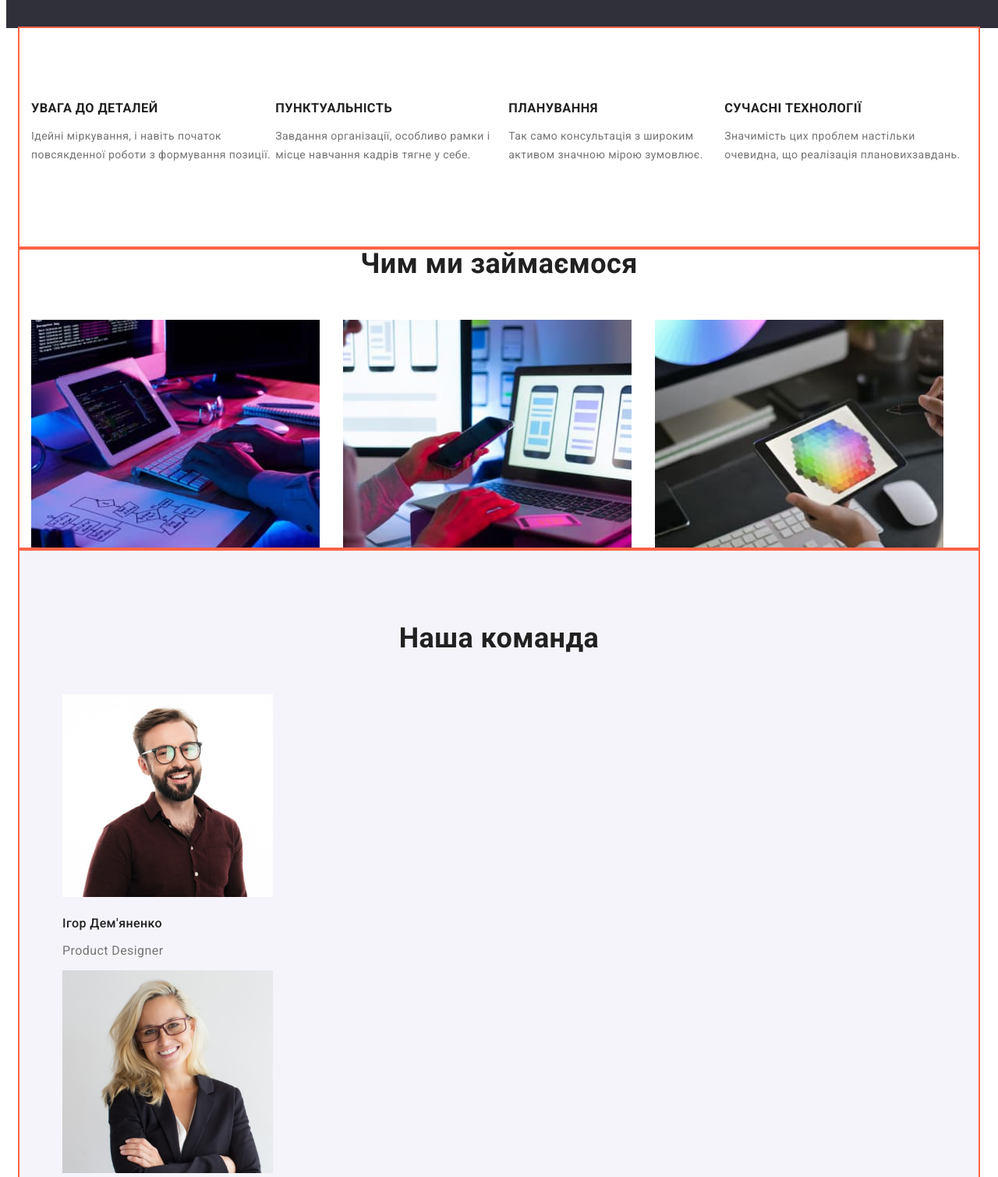
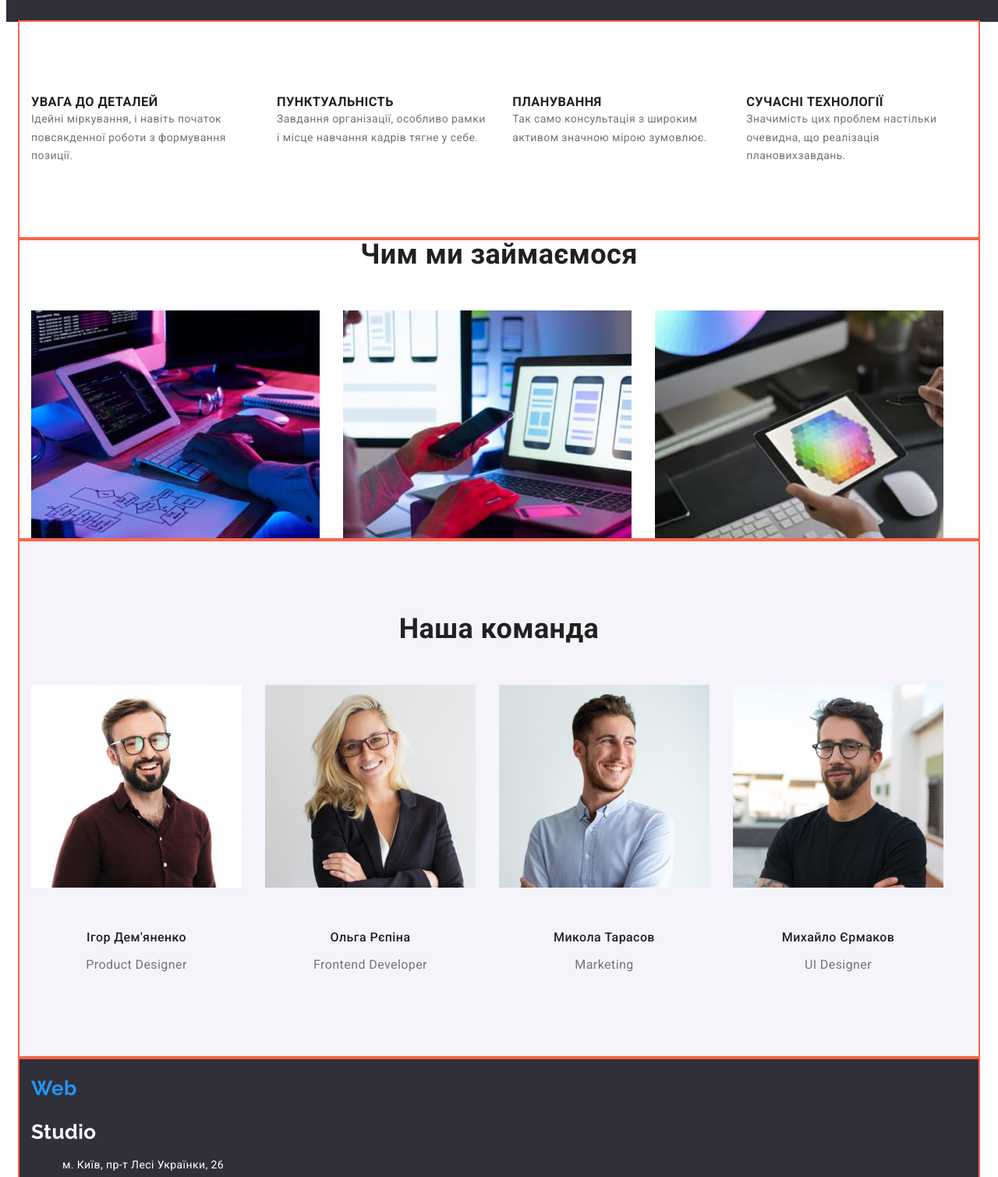
Before and after one commit to VitaliyKharytonov/goit-markup-hw-03, a plain HTML site: page index.html in a window 1280 px wide. Shown: the part 660-2169 px from the top of the page at 78% size. Drawn offline with Linux system fonts and the light colour scheme.

Commit message:
стилізація 3 секцій

```diff
--- a/css/style.css
+++ b/css/style.css
@@ -29,7 +29,7 @@ body{
 
 .logo{
     display: block;
-    padding: 28px 0 29px;
+    padding: 24px 0 25px;
     margin-right: 93px;
     color: var(--logo-text);
 
@@ -62,7 +62,7 @@ body{
 
 .hat-list>.item{
     display: block;
-    padding: 32px 0;
+
 }
 
 .hat-list .item:not(:last-child){
@@ -82,6 +82,8 @@ body{
 }
 
 .site-nav .link{
+    display: block;
+    padding: 32px 0;
     color: var(--basic-text-color);
 }
 
@@ -97,16 +99,12 @@ body{
     list-style: none;
 }
 
-.auth-nav>.item{
-    display: block;
-    padding: 32px 0;
-}
-
 .auth-nav .item:not(:first-child){
     margin-left: 50px;
 }
 
 .auth-nav .link{
+    padding: 32px 0;
     color: var(--additional-text-color);
 }
 
@@ -211,7 +209,21 @@ body{
     list-style: none;
 }
 
+.features-text{
+    margin: 0;
+}
+
+.features .item{
+    min-width: 270px;
+}
+
+.features .item:not(:first-child){
+    margin-left: 30px;
+}
+
+
     /* стиль секції чим ми займаємося */
+
 
 .work-list{
     display: flex;
@@ -228,13 +240,17 @@ body{
     display: block;
 }
 
+
     /* стиль секції команда */
+
 
 .comand{
     background-color: var(--comand-fone);
 }
 
 .comand-name{
+    margin-bottom: 10px;
+
     color: var(--basic-text-color);
 
     font-weight: 500;
@@ -243,7 +259,23 @@ body{
 }
 
 .comand-list{
+    display: flex;
+    padding: 0;
+    margin: 0;
     list-style: none;
+}
+
+.comand-list .item{
+text-align: center;
+}
+
+.comand-list img{
+display: inline-block;
+margin-bottom: 30px;
+}
+
+.comand-list .item:not(:first-child){
+    margin-left: 30px;
 }
 
 .comand-list p{
--- a/index.html
+++ b/index.html
@@ -53,27 +53,27 @@
       <section class="features section container">
         <h2 class="section-title visually-hidden">Особливості</h2>
         <ul class="features-list">
-          <li>
+          <li class="item">
             <h3 class="features-title">УВАГА ДО ДЕТАЛЕЙ</h3>
             <p class="features-text">
               Ідейні міркування, і навіть початок повсякденної роботи з
               формування позиції.
             </p>
           </li>
-          <li>
+          <li class="item">
             <h3 class="features-title">ПУНКТУАЛЬНІСТЬ</h3>
             <p class="features-text">
               Завдання організації, особливо рамки і місце навчання кадрів тягне
               у себе.
             </p>
           </li>
-          <li>
+          <li class="item">
             <h3 class="features-title">ПЛАНУВАННЯ</h3>
             <p class="features-text">
               Так само консультація з широким активом значною мірою зумовлює.
             </p>
           </li>
-          <li>
+          <li class="item">
             <h3 class="features-title">СУЧАСНІ ТЕХНОЛОГІЇ</h3>
             <p class="features-text">
               Значимість цих проблем настільки очевидна, що реалізація
@@ -117,22 +117,22 @@
       <section class="comand section container">
         <h2 class="section-title">Наша команда</h2>
         <ul class="comand-list">
-          <li>
+          <li class="item">
             <img src="./images/igor.jpg" alt="Ігор Дем'яненко" width="270" />
             <h3 class="comand-name">Ігор Дем'яненко</h3>
             <p>Product Designer</p>
           </li>
-          <li>
+          <li class="item">
             <img src="./images/olga.jpg" alt="Ольга Рєпіна" width="270" />
             <h3 class="comand-name">Ольга Рєпіна</h3>
             <p>Frontend Developer</p>
           </li>
-          <li>
+          <li class="item">
             <img src="./images/nikolay.jpg" alt="Микола Тарасов" width="270" />
             <h3 class="comand-name">Микола Тарасов</h3>
             <p>Marketing</p>
           </li>
-          <li>
+          <li class="item">
             <img src="./images/misha.jpg" alt="Михайло Єрмаков" width="270" />
             <h3 class="comand-name">Михайло Єрмаков</h3>
             <p>UI Designer</p>
```
